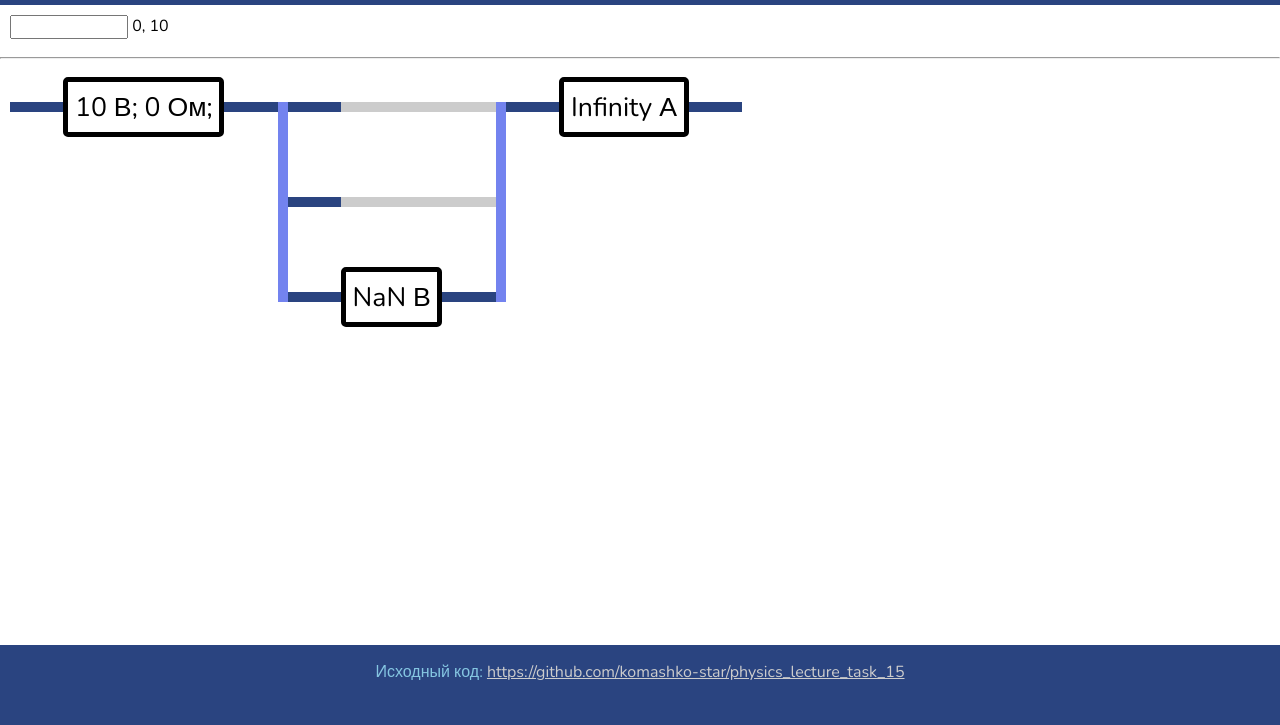
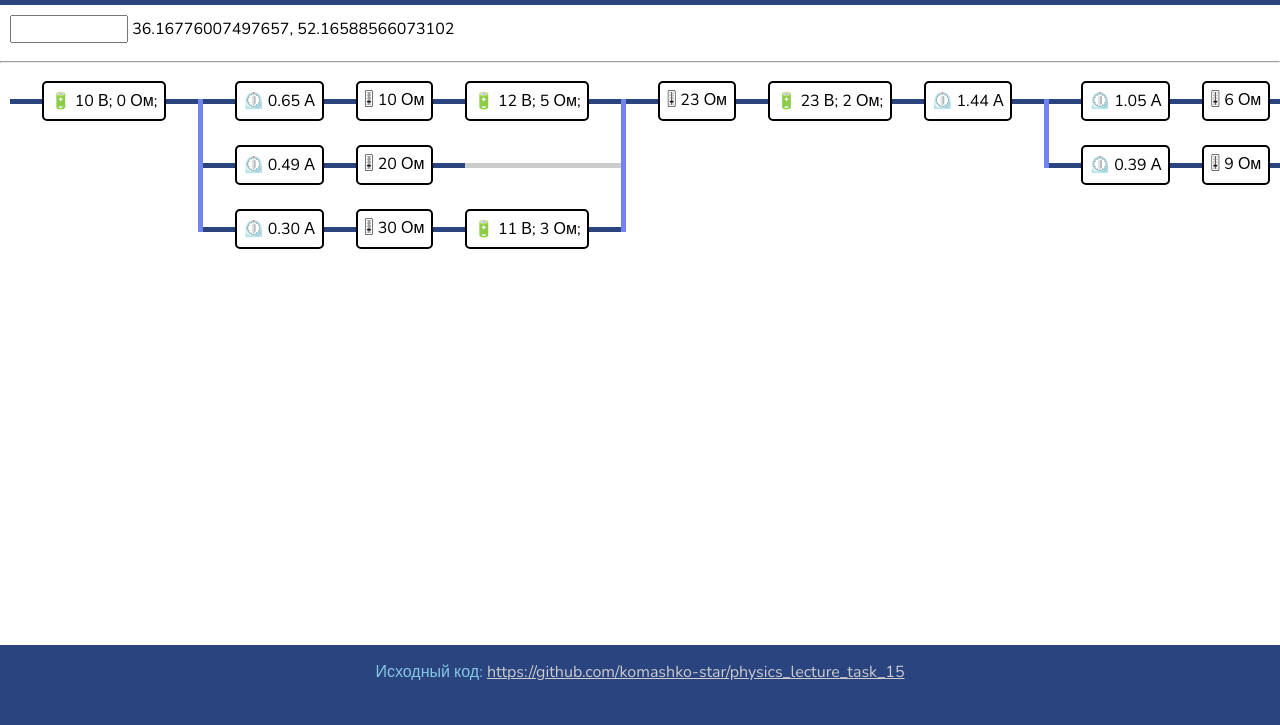
Before and after one commit to komashko-star/physics_lecture_task_15, a plain HTML site: page index.html in a window 1280 px wide. Shown: the part 75-800 px from the top of the page. Drawn offline with nearby package versions, Linux system fonts and the light colour scheme.

Commit message:
some features

```diff
--- a/script.js
+++ b/script.js
@@ -2,6 +2,60 @@ var ElementBorderWidth;
 var ParallelInterval;
 var WireTopMargin;
 var WireWidth;
+
+
+function round(number, a) {
+    if (a > 0) {
+        return (number).toFixed(a);
+    } else if (a == 0) {
+        return Math.round(number);
+    } else {
+        let r = number % Math.pow(10, -a);
+
+        if (r / Math.pow(10, -a) > 0.5) {
+            return number - number % Math.pow(10, -a);
+        } else {
+            return number - number % Math.pow(10, -a) + 1;
+        }
+    }
+}
+
+function digitnumber(number) {
+    let a = 0;
+    if (number == 0) {
+        return 0;
+    }
+    number = Math.abs(number);
+    if (number > 1) {
+        while (number > 10) {
+            number /= 10;
+            a++;
+        }
+        return a;
+    }
+    while (number < 1) {
+        number *= 10;
+        a--;
+    }
+    return a;
+}
+
+function to_scientific_notation(number) {
+    if (number === Infinity) {
+        return 'беск';
+    }
+    exponent = digitnumber(number);
+    if (exponent > 2 || exponent < -2) {
+        number = number * Math.pow(10, -exponent);
+    }
+
+    let string = round(number, 2);
+    if (exponent > 2 || exponent < -2) {
+        string += ' x 10^(' + exponent + ')';
+    }
+    return string;
+}
+
 
 class Resistor {
     constructor(resistance) {
@@ -20,7 +74,7 @@ class Resistor {
         const node = document.createElement('div');
         node.classList.add('resistor');
         node.classList.add('electric-element');
-        node.innerHTML = "<span>" + this.resistance + " Ом" + "</span>";
+        node.innerHTML = "<span>🎚 " + this.resistance + " Ом" + "</span>";
 
         return node;
     }
@@ -54,7 +108,7 @@ class Battery {
         const node = document.createElement('div');
         node.classList.add('battery');
         node.classList.add('electric-element');
-        node.innerHTML = "<span>" + this.emf + " В; " + this.resistance + " Ом; " + "</span>";
+        node.innerHTML = "<span>🔋 " + this.emf + " В; " + this.resistance + " Ом; " + "</span>";
 
         return node;
     }
@@ -93,7 +147,7 @@ class Ammeter {
         const node = document.createElement('div');
         node.classList.add('ammeter');
         node.classList.add('electric-element');
-        node.innerHTML = "<span>" + (this.current === null ? "?" : this.current) + " А</span>";
+        node.innerHTML = "<span>⏲️ " + (this.current === null ? "?" : to_scientific_notation(this.current)) + " А</span>";
         this.node = node;
 
         return node;
@@ -105,7 +159,7 @@ class Ammeter {
             return;
         }
 
-        this.node.innerHTML = "<span>" + current + " А" + "</span>";
+        this.node.innerHTML = "<span>⏲️ " + to_scientific_notation(current) + " А" + "</span>";
     }
 }
 
@@ -128,7 +182,7 @@ class Voltmeter {
         const node = document.createElement('div');
         node.classList.add('ammeter');
         node.classList.add('electric-element');
-        node.innerHTML = "<span>" + (this.voltage === null ? "?" : this.voltage) + " В</span>";
+        node.innerHTML = "<span>⏲️ " + (this.voltage === null ? "?" : to_scientific_notation(this.voltage)) + " В</span>";
         this.node = node;
 
         return node;
@@ -140,13 +194,19 @@ class Voltmeter {
             return;
         }
 
-        this.node.innerHTML = "<span>" + voltage + " В" + "</span>";
+        this.node.innerHTML = "<span>⏲️ " + to_scientific_notation(voltage) + " В" + "</span>";
     }
 }
 
 function placeholderFactory(index) {
     const node = document.createElement('div');
+    node.classList.add('circuit-element');
     node.classList.add('placeholder');
+
+    const n = document.createElement('div');
+    n.classList.add('placeholder-visual')
+
+    node.appendChild(n);
     node.setAttribute('indexInCircuit', index);
 
     return node;
@@ -166,7 +226,14 @@ function parallelGroupsKnotFactory(position=null, height=0) {
 
 function fillerFactory(width) {
     const node = document.createElement('div');
+    node.classList.add('circuit-element');
     node.classList.add('filler');
+
+    const n = document.createElement('div');
+    n.classList.add('filler-visual')
+
+    node.appendChild(n);
+
     node.style.width = width + 'px';
 
     return node;
@@ -400,13 +467,34 @@ window.onload = () => {
     let p = new ParallelGroups();
     p.AppendGroup().AppendGroup().AppendGroup();
 
-    // p.groups[0].Append(new Resistor(10));
-    // p.groups[0].Append(new Ammeter());
-    p.groups[2].Append(new Voltmeter());
-    // p.groups[1].Append(new Ammeter());
+    p.groups[0].Append(new Ammeter());
+    p.groups[0].Append(new Resistor(10));
+    p.groups[0].Append(new Battery(12, 5));
+    p.groups[1].Append(new Ammeter());
+    p.groups[1].Append(new Resistor(20));
+    p.groups[2].Append(new Ammeter());
+    p.groups[2].Append(new Resistor(30));
+    p.groups[2].Append(new Battery(11, 3));
 
 
     c.Append(p);
+
+    c.Append(new Resistor(23));
+
+    c.Append(new Battery(23, 2));
+    c.Append(new Ammeter());
+
+    let p1 = new ParallelGroups();
+    p1.AppendGroup().AppendGroup();
+
+    c.Append(p1);
+    c.Append(new Ammeter());
+
+    p1.groups[0].Append(new Ammeter());
+    p1.groups[0].Append(new Resistor(6));
+    p1.groups[1].Append(new Ammeter());
+    p1.groups[1].Append(new Resistor(9));
+    p1.groups[1].Append(new Battery(42, 7));
 
 
     c.Append(new Ammeter());
--- a/styles.css
+++ b/styles.css
@@ -2,11 +2,13 @@
 * {
     font-family: Nunito, sans-serif;
 
-    --element-border-width: 5px;
-    --element-height: 50px;
-    --wire-height: 10px;
-    --wire-top-margin: calc((var(--element-height) + 2 * var(--element-border-width) - var(--wire-height)) / 2);
-    --parallel-interval: 25px;
+    --element-border-width: 2px;
+    --element-height: 40px;
+    --wire-height: 5px;
+    --wire-top-margin: calc((var(--element-height) - var(--wire-height)) / 2);
+    --parallel-interval: 20px;
+
+    font-size: 12pt;
 }
 
 body, html {
@@ -200,9 +202,13 @@ input {
     background-color: hsl(300, 80%, 50%);
 }
 
+.circuit-element {
+    height: var(--element-height);
+}
+
 .electric-element {
     position: relative;
-    height: var(--element-height);
+    height: calc(var(--element-height) - 2 * var(--element-border-width));
     border-radius: 5px;
     border-width: var(--element-border-width);
     border-style: solid;
@@ -224,23 +230,33 @@ input {
 }
 
 .placeholder {
+    width: fit-content;
+    display: inline-block;
+}
+
+.placeholder-visual {
     height: var(--wire-height);
     width: 2em;
     background-color: #2A4480;
     margin-top: var(--wire-top-margin);
     margin-bottom: var(--wire-top-margin);
-    border-color: rgba(0, 0, 0, 0);
     display: inline-block;
 }
+
 .filler {
+    width: fit-content;
+    display: inline-block;
+}
+
+.filler-visual {
     height: var(--wire-height);
-    width: 2em;
+    width: 100%;
     background-color: #ccc;
     margin-top: var(--wire-top-margin);
     margin-bottom: var(--wire-top-margin);
-    border-color: rgba(0, 0, 0, 0);
     display: inline-block;
 }
+
 .parallelgroupknot {
     height: calc(var(--element-height) + var(--parallel-interval));
     width: var(--wire-height);
```
